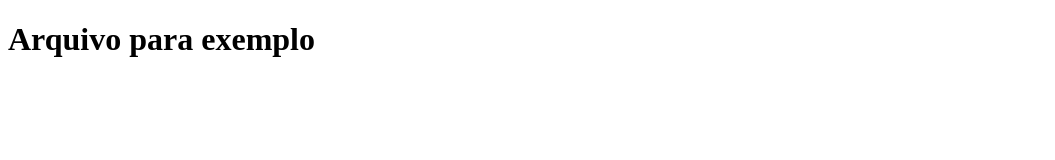
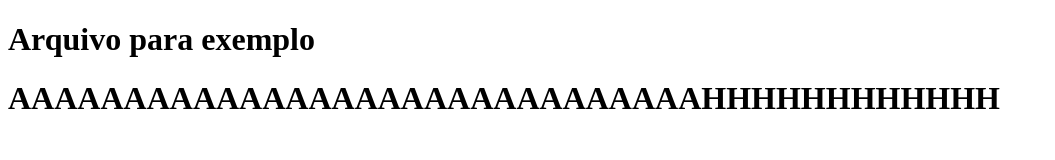
Before and after one commit to Zeldrismilgrau/SakashimaYokushimaHapofusagiri, a plain HTML site: page index.html in a window 1280 px wide. Shown: the whole page, without its empty margins (0-1055 px from the left). Drawn offline with Linux system fonts and the light colour scheme.

Commit message:
Commit teste

```diff
--- a/index.html
+++ b/index.html
@@ -7,5 +7,6 @@
 </head>
 <body>
     <h1>Arquivo para exemplo</h1>
+    <h1>AAAAAAAAAAAAAAAAAAAAAAAAAAAAAAHHHHHHHHHHHH</h1>
 </body>
 </html>
```
